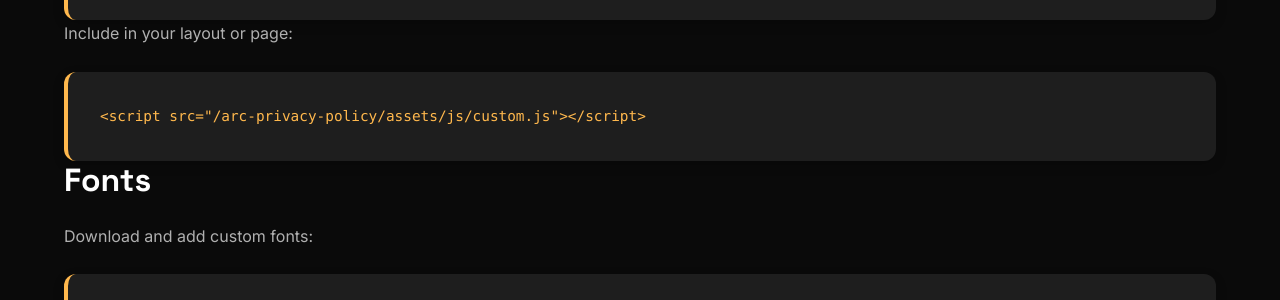
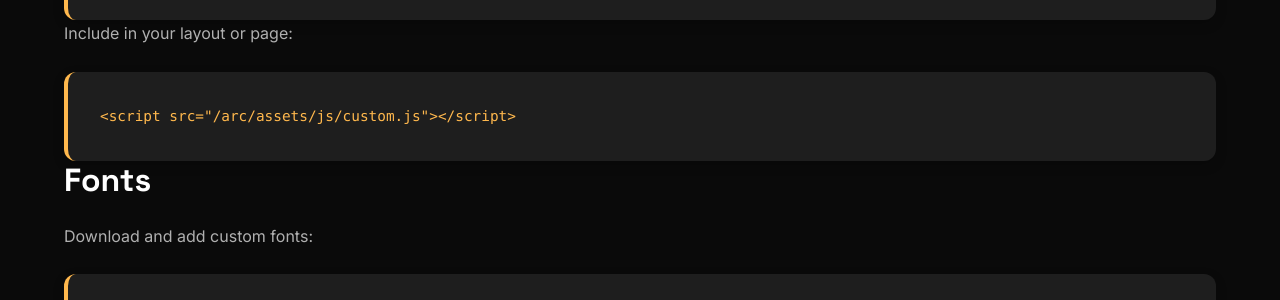
Before and after one commit to rethink-hub/arc, a Jekyll site: the page built from assets/README.md, in a window 1280 px wide and 900 px high, scrolled down 1969 px. Shown: the part 152-452 px from the top of the window. Built offline with Jekyll 4.4.1, drawn with Linux system fonts in a browser that asks for light colours; our own code applies the rules of GitHub Pages for plain Markdown files.

Commit message:
Fix baseurl and url in _config.yml for GitHub Pages deployment

```diff
--- a/_config.yml
+++ b/_config.yml
@@ -18,8 +18,8 @@ plugins:
 
 # SEO settings
 lang: en-US
-url: "https://chouguleds.github.io" # Your GitHub Pages URL
-baseurl: "/arc-privacy-policy" # Repository name as subdirectory
+url: "https://rethink-hub.github.io" # Your GitHub Pages URL
+baseurl: "/arc" # Repository name as subdirectory
 
 # Social and contact info (for SEO)
 social:
```
